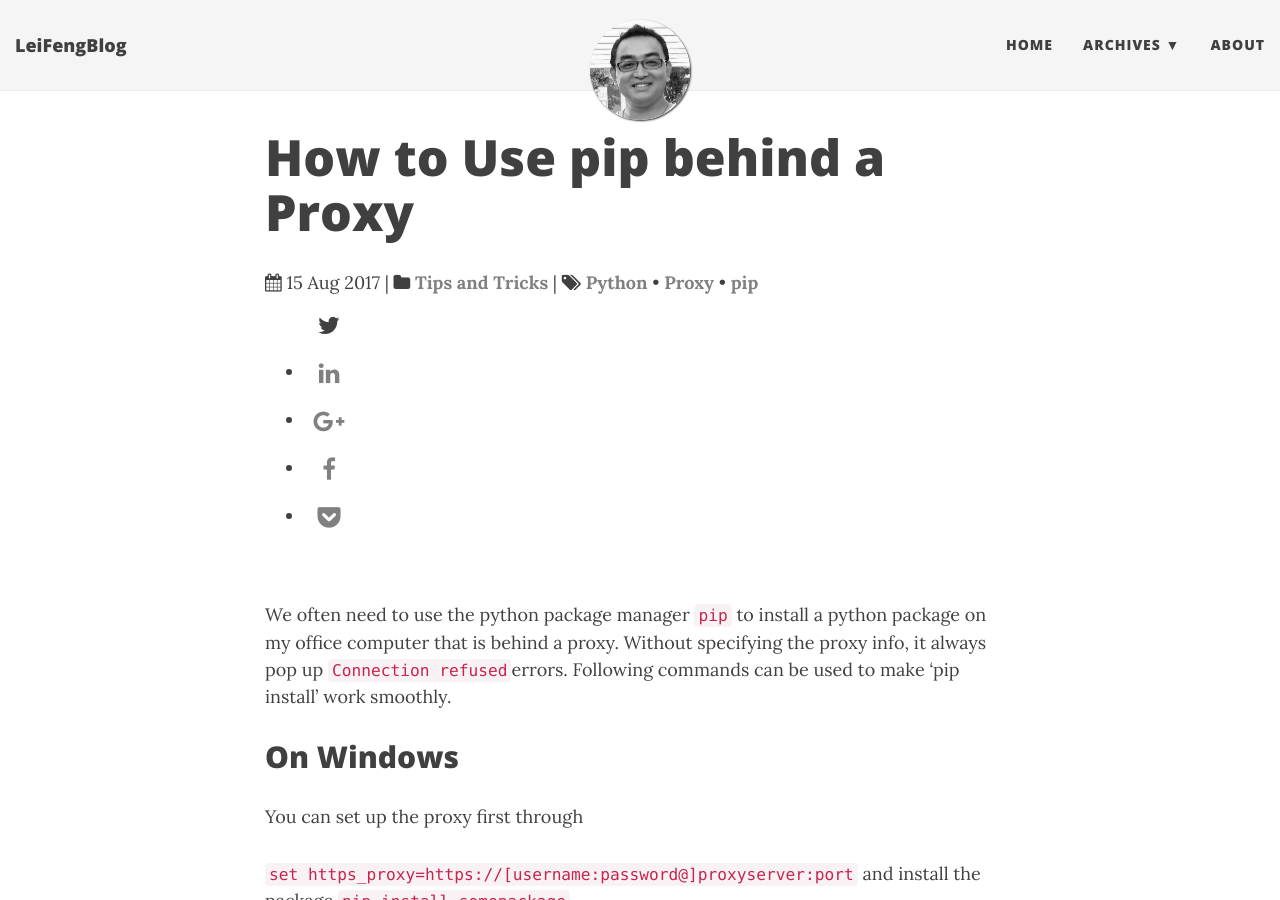
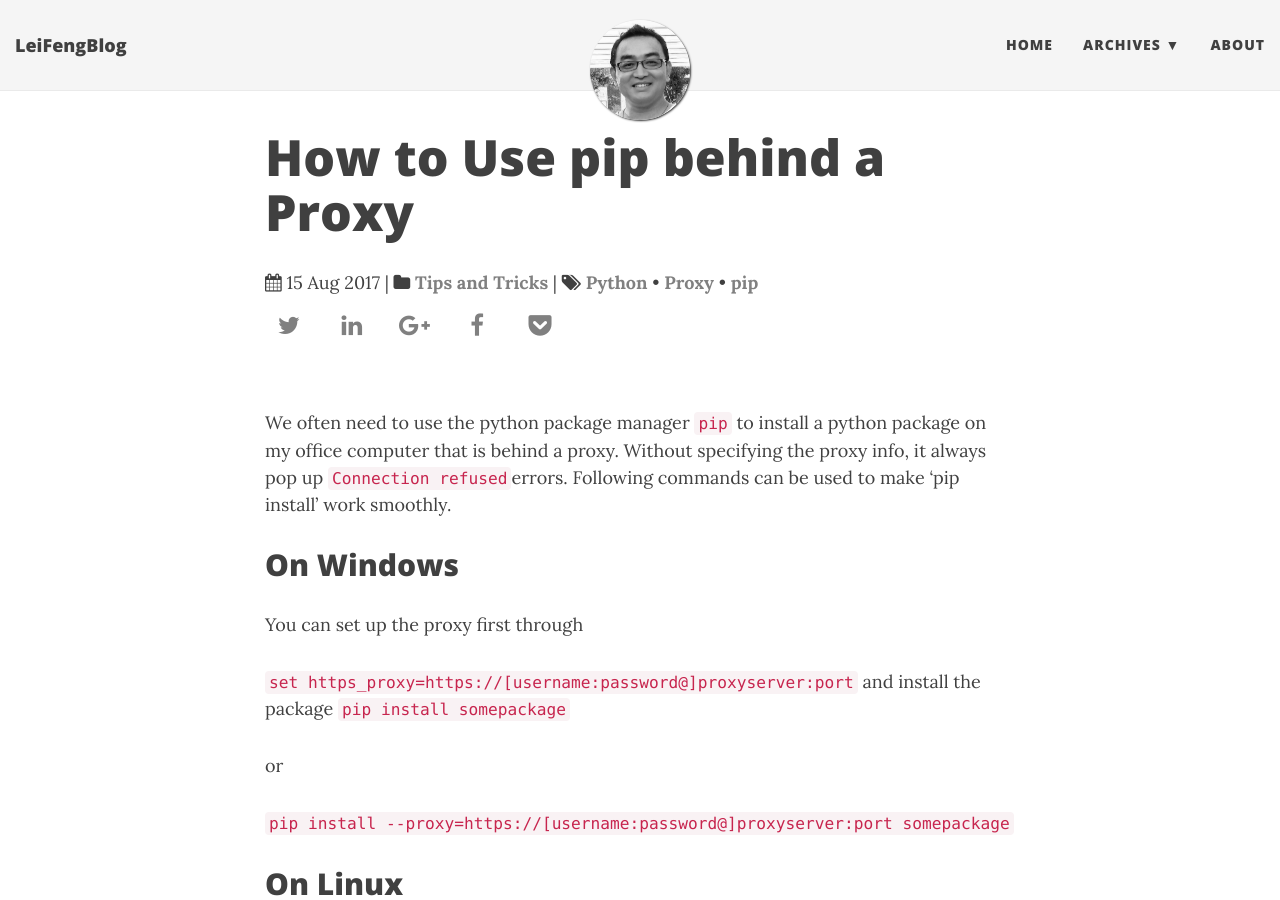
Before and after one commit to stonefl/stonefl.github.io, a Jekyll site: the page built from _posts/2017-09-22-how-to-use-pip-behind-a-proxy.md, in a window 1280 px wide and 900 px high. Built offline with Jekyll 4.4.1, drawn with Linux system fonts in a browser that asks for light colours; nearby versions of some CDN libraries; comment, search, counter and statistics services are not loaded.

Commit message:
Update share-social-icons.html

```diff
--- a/_includes/share-social-icons.html
+++ b/_includes/share-social-icons.html
@@ -1,5 +1,5 @@
 <div class="social-icons">
-     <ul class="list-inline>
+     <ul class="list-inline">
          <!--twitter-->
          <li>
               <a href="https://twitter.com/share?text={{ page.title }}&amp;url={{ site.url }}{{ page.url }}&amp;via={{ site.author.twitter }}" class="social-icons"  target="_blank" title="Share on twitter">
```
